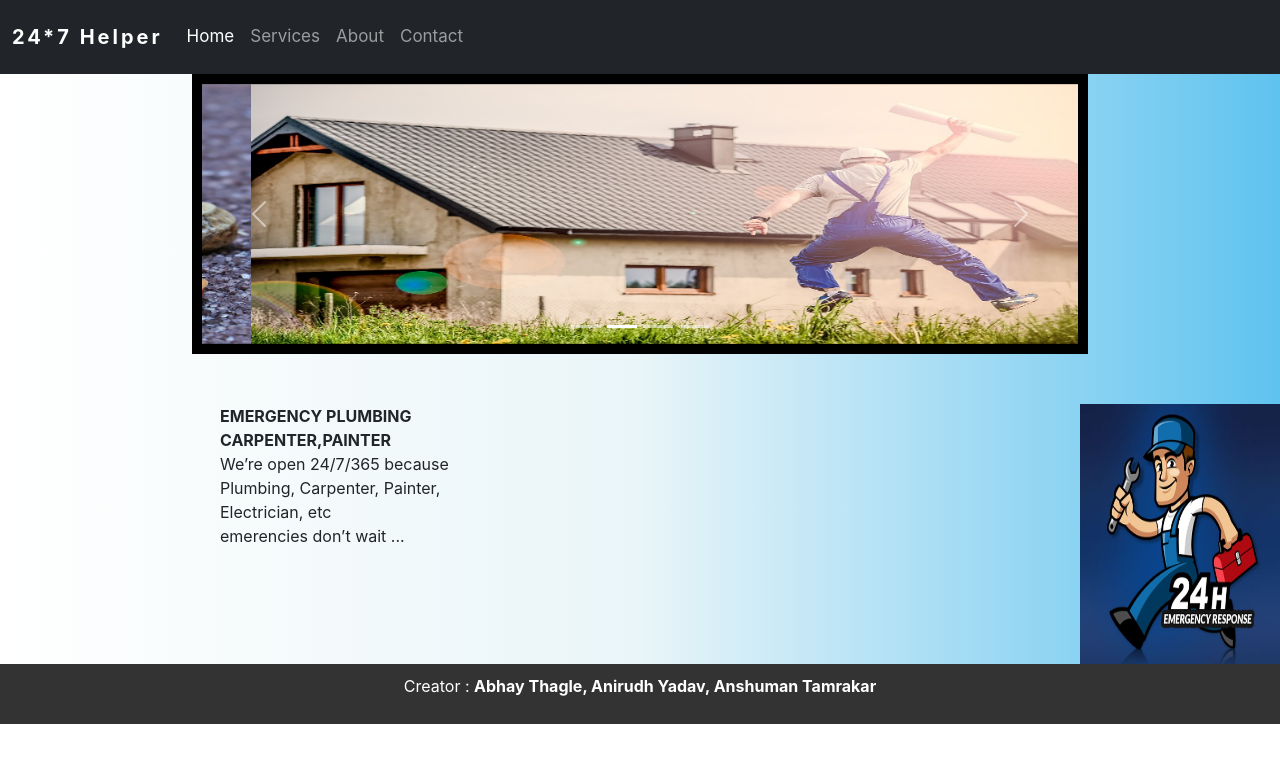
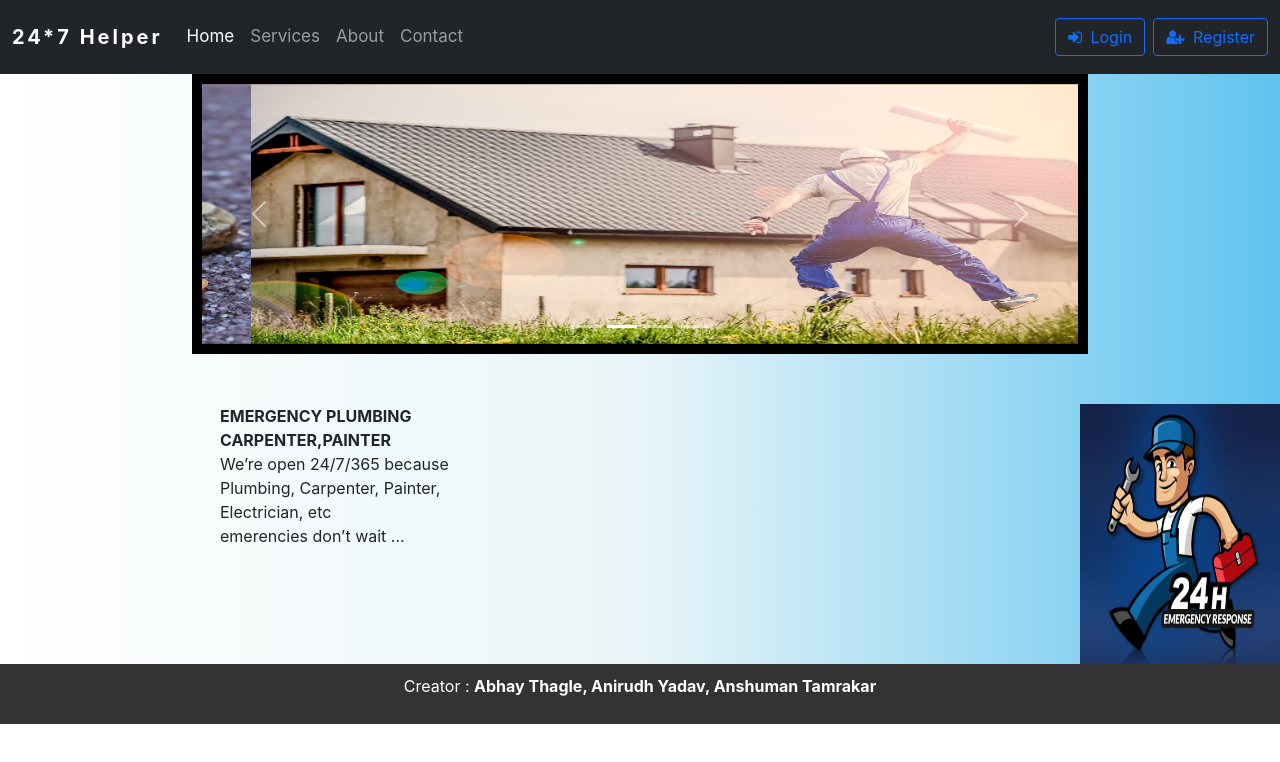
Before and after one commit to Anshuman1201/24-7Helper, a React (Create React App) app in the folder Helper/frontnnd/: page / in a window 1280 px wide. Shown: the top 762 px of the page. Built offline with nearby package versions, Linux system fonts and the light colour scheme.

Commit message:
Update Header.jsx

```diff
--- a/Helper/frontnnd/src/components/Header.jsx
+++ b/Helper/frontnnd/src/components/Header.jsx
@@ -1,6 +1,6 @@
 import React from 'react'
 import { NavLink } from 'react-router-dom'
-import CartBtn from './buttons/CartBtn'
+
 import Login from './buttons/Login'
 import Signup from './buttons/Signup'
 
@@ -29,9 +29,9 @@ const Header = () => {
                                 <NavLink className="nav-link" to="/contact">Contact</NavLink>
                             </li>
                         </ul>
-                    {/* <Login/>
+                  <Login/>
                     <Signup/>
-                <CartBtn/> */}
+
 
                     </div>
                 </div>
```
